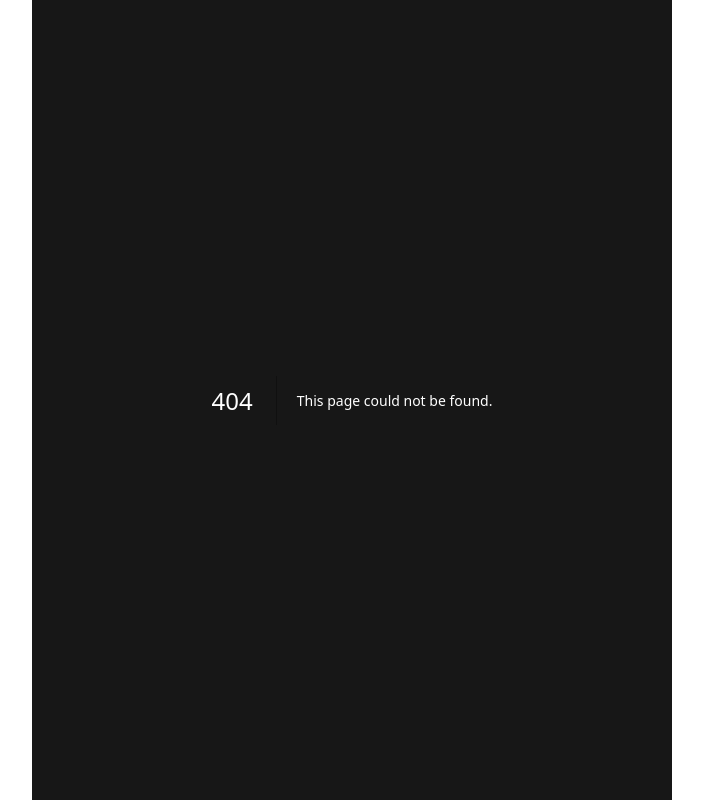
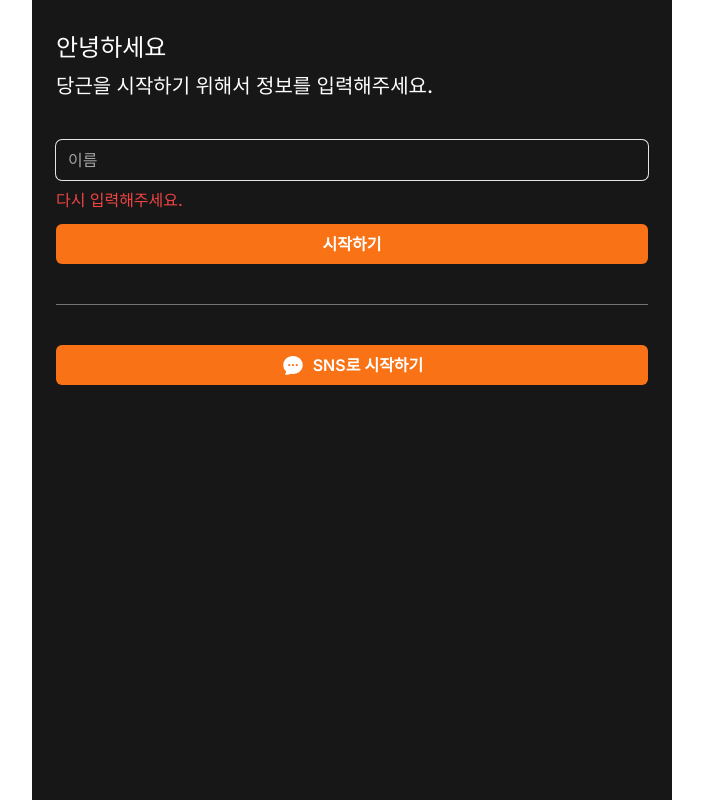
Before and after one commit to volant97/Carrot-Market-Reloaded, a Next.js app: page /create-account in a window 1280 px wide. Before the commit this address had no page. Shown: the whole page, without its empty margins (288-991 px from the left). Built offline with nearby package versions, Linux system fonts and the light colour scheme.

Commit message:
[PACKAGE] 4.1 Create Account Screen : 회원등록 page 제작, heroicons 설치

```diff
--- /dev/null
+++ b/app/create-account/page.tsx
@@ -0,0 +1,37 @@
+import { ChatBubbleOvalLeftEllipsisIcon } from "@heroicons/react/24/solid";
+import Link from "next/link";
+
+export default function page() {
+  return (
+    <div className="flex flex-col gap-10 px-6 py-8">
+      <div className="flex flex-col gap-2 *:font-medium">
+        <h1 className="text-2xl">안녕하세요</h1>
+        <h2 className="text-xl">당근을 시작하기 위해서 정보를 입력해주세요.</h2>
+      </div>
+      <form className="flex flex-col gap-3">
+        <div className="flex flex-col gap-2">
+          <input
+            type="text"
+            placeholder="이름"
+            required
+            className="bg-transparent rounded-md w-full h-10 border-none ring-1 focus:ring-2 ring-neutral-200 focus:ring-orange-500 focus:outline-none placeholder:text-neutral-400"
+          />
+          <span className="text-red-500 font-medium">다시 입력해주세요.</span>
+        </div>
+        <button className="primary-btn h-10">시작하기</button>
+      </form>
+      <div className="w-full h-px bg-neutral-500" />
+      <div>
+        <Link
+          href={"/sms"}
+          className="primary-btn flex items-center justify-center gap-2 h-10"
+        >
+          <span>
+            <ChatBubbleOvalLeftEllipsisIcon className="size-6" />
+          </span>
+          <span>SNS로 시작하기</span>
+        </Link>
+      </div>
+    </div>
+  );
+}
--- a/app/globals.css
+++ b/app/globals.css
@@ -15,7 +15,7 @@
 }
 
 @layer components {
-  .btn {
-    @apply flex justify-center items-center w-28 h-10 bg-black text-white rounded-test-rounded;
+  .primary-btn {
+    @apply w-full bg-orange-500 hover:bg-orange-400 text-white text-center font-semibold rounded-md transition-colors;
   }
 }
--- /dev/null
+++ b/app/login/page.tsx
@@ -0,0 +1,3 @@
+export default function page() {
+  return <div>page</div>;
+}
--- a/app/page.tsx
+++ b/app/page.tsx
@@ -9,10 +9,7 @@ export default function Home() {
         <h2 className="text-2xl">당근 마켓에 어서오세요!</h2>
       </div>
       <div className="flex flex-col items-center gap-3 w-full p-6">
-        <Link
-          href={"/create-account"}
-          className="w-full bg-orange-500 text-white text-lg text-center font-medium py-2.5 rounded-md hover:bg-orange-400"
-        >
+        <Link href={"/create-account"} className="primary-btn py-2.5 text-lg">
           시작하기
         </Link>
         <div className="flex gap-2">
--- a/package.json
+++ b/package.json
@@ -9,6 +9,7 @@
     "lint": "next lint"
   },
   "dependencies": {
+    "@heroicons/react": "^2.1.5",
     "next": "14.2.5",
     "react": "^18",
     "react-dom": "^18"
```
Also changed, not shown: 2 other files (tests, documents, lock files or other folders).
